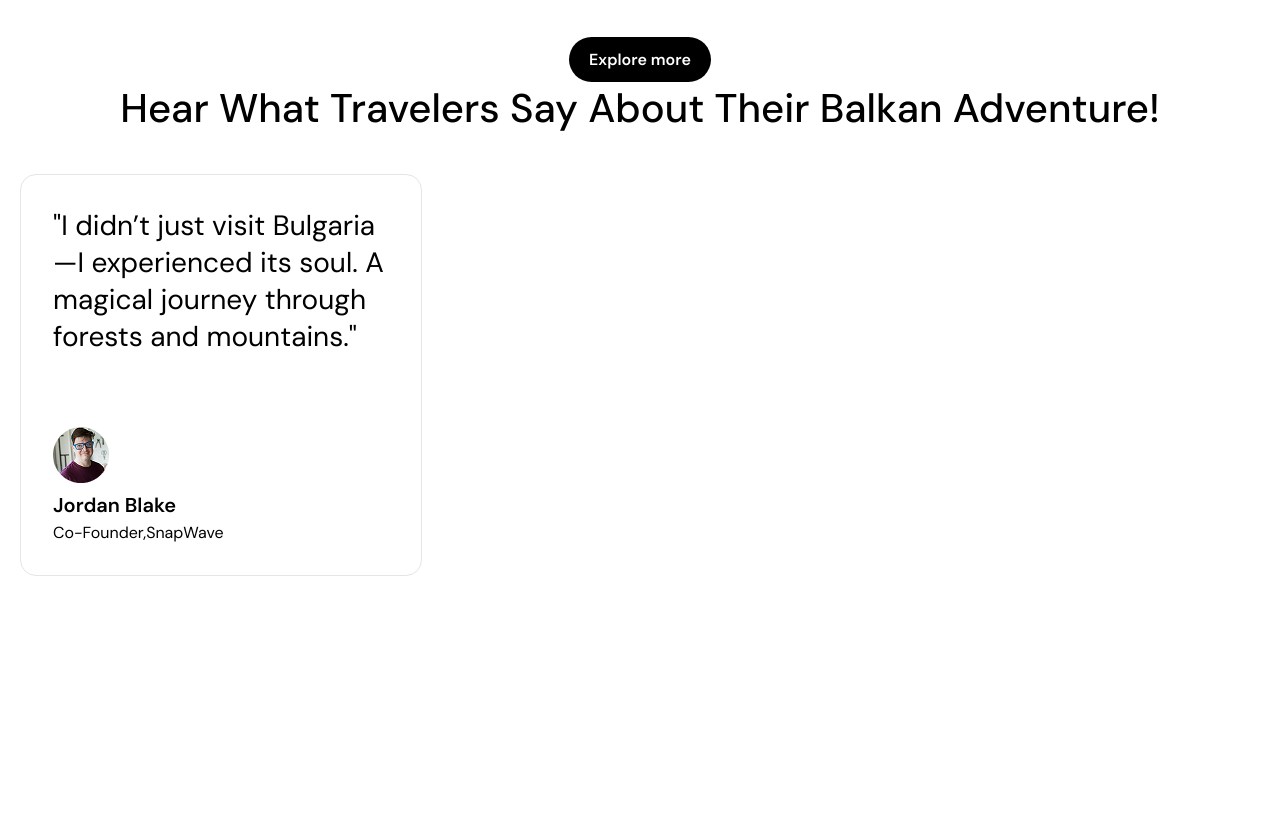
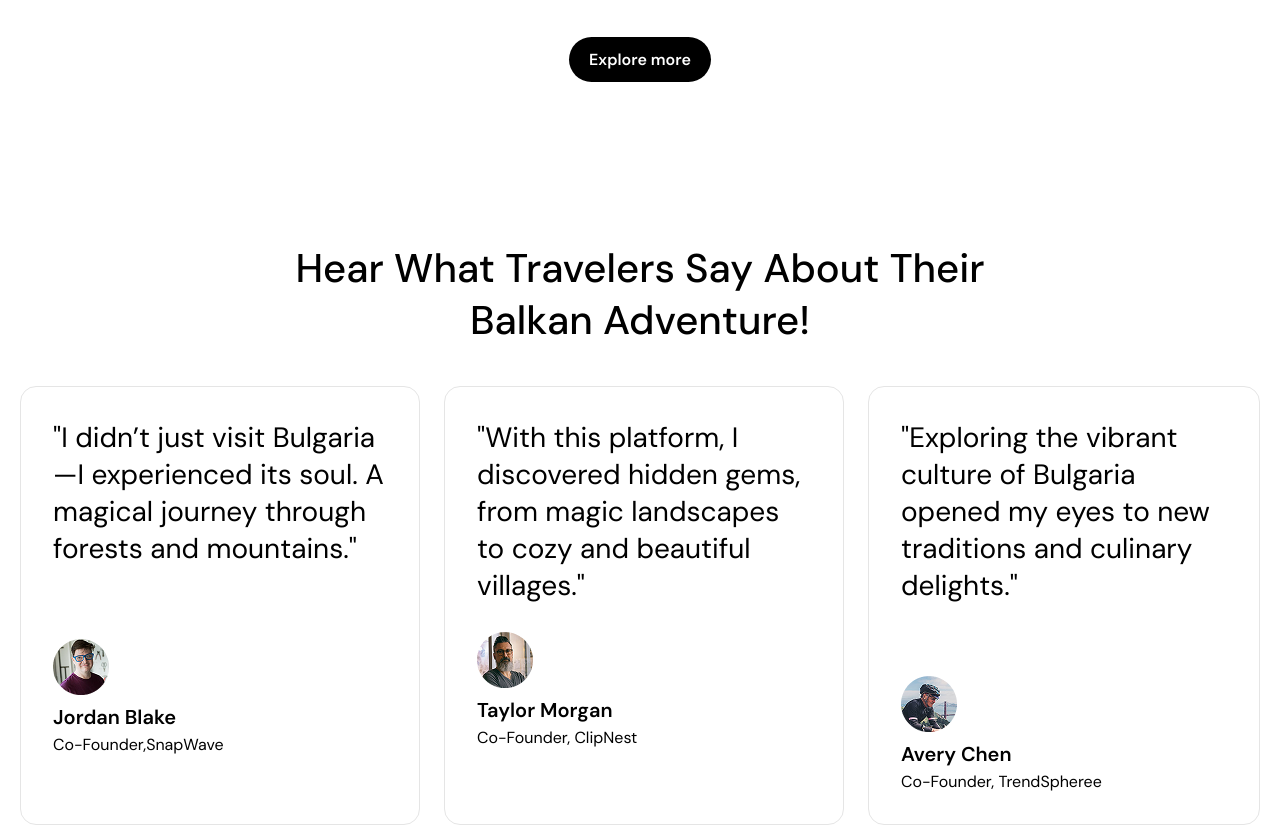
Before and after one commit to desislava-m/Bulgaria-Responsive-Website, a plain HTML site: page index.html in a window 1280 px wide. Shown: the part 3395-4228 px from the top of the page. Before the commit the page ends 3979 px from the top, so only its background shows below. Drawn offline with Linux system fonts and the light colour scheme.

Commit message:
Finished review section

```diff
--- a/index.html
+++ b/index.html
@@ -228,7 +228,7 @@
         </div>
 
         <div class="review-section">
-            <p class="review-heading heading-1">Hear What Travelers Say About Their Balkan Adventure!</p>
+            <p class="review-heading heading-1">Hear What Travelers Say About Their <br> Balkan Adventure!</p>
             <div class="review-cards-list">
                 <div class="review-card">
 
@@ -244,6 +244,36 @@
                     </div>
 
                 </div>
+
+                <div class="review-card">
+
+                    <div class="card-content">
+                        <div>
+                            <p class="header-2 ">"With this platform, I discovered hidden gems, from magic landscapes to cozy and beautiful villages."</p>
+                        </div>
+                        <div class="image-container">
+                            <img src="./images/person-2.png" alt="person-image" class="person-image">
+                            <p class="person-name">Taylor Morgan</p>
+                            <p class="job-title p2">Co-Founder, ClipNest</p>
+                        </div>
+                    </div>
+
+                </div>
+
+                <div class="review-card">
+
+                    <div class="card-content">
+                        <div class="quote">
+                            <p class="header-2 ">"Exploring the vibrant culture of Bulgaria opened my eyes to new traditions and culinary delights."</p>
+                        </div>
+                        <div class="image-container">
+                            <img src="./images/person-3.png" alt="person-image" class="person-image">
+                            <p class="person-name">Avery Chen</p>
+                            <p class="job-title p2">Co-Founder, TrendSpheree</p>
+                        </div>
+                    </div>
+
+                </div>
             </div>
         </div>
 
--- a/styles.css
+++ b/styles.css
@@ -362,6 +362,10 @@ body {
     text-align: center;
 }
 
+.hotels-section {
+    margin-bottom: 160px;
+}
+
 .hotel-section-headline {
     margin-bottom: 16px;
     font-weight: 500;
@@ -458,7 +462,9 @@ body {
 
 .review-cards-list {
     display: grid;
-    grid-template-columns: repeat(3, 1fr);
+    grid-template-columns: repeat(3, minmax(auto, 400px));
+    gap: 24px;
+    justify-content: center;
 }
 
 .review-card {
@@ -475,10 +481,10 @@ body {
     margin-bottom: 72px;
 }
 
+
 .image-container {
     display: flex;
     flex-direction: column;
-    max-width: 180px ;
 }
 
 .person-image {
@@ -507,3 +513,7 @@ body {
     margin-top: 0;
     margin-bottom:  0;
 }
+
+.review-heading {
+    text-align: center;
+}
```
